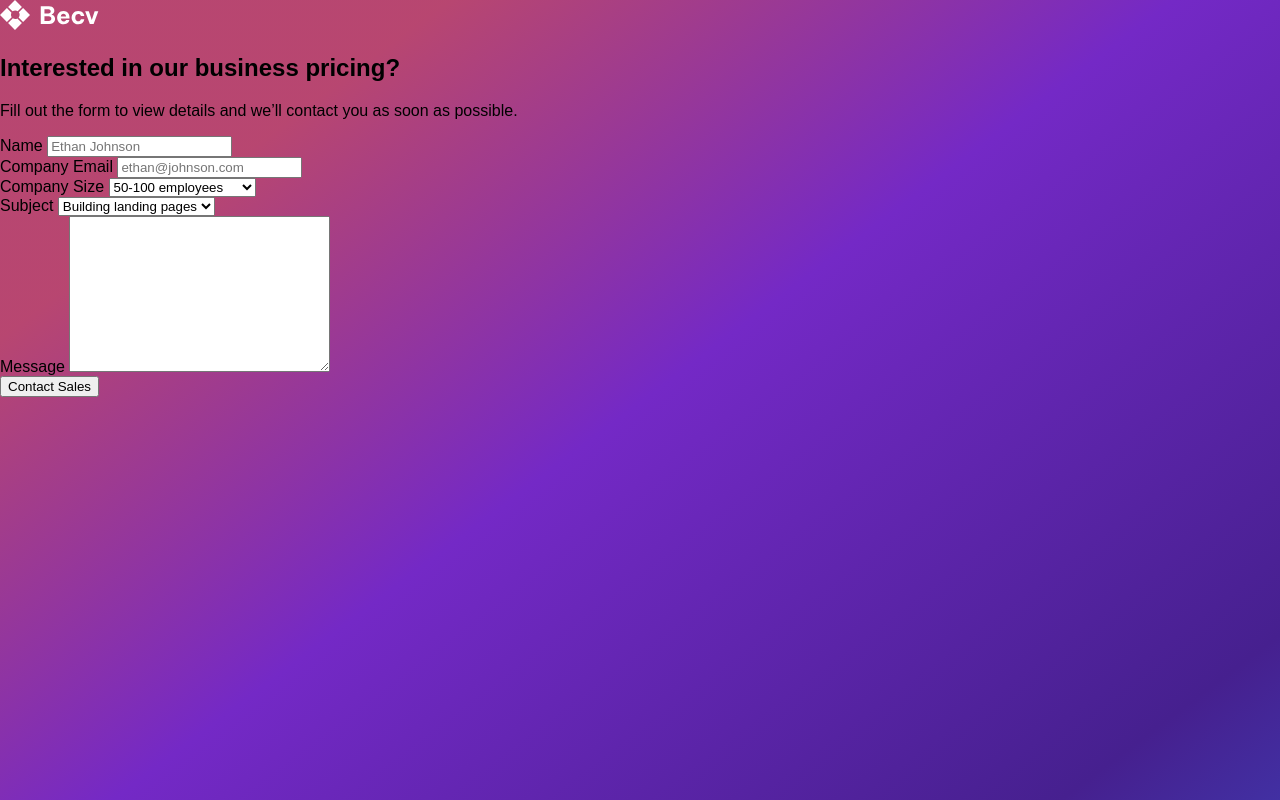
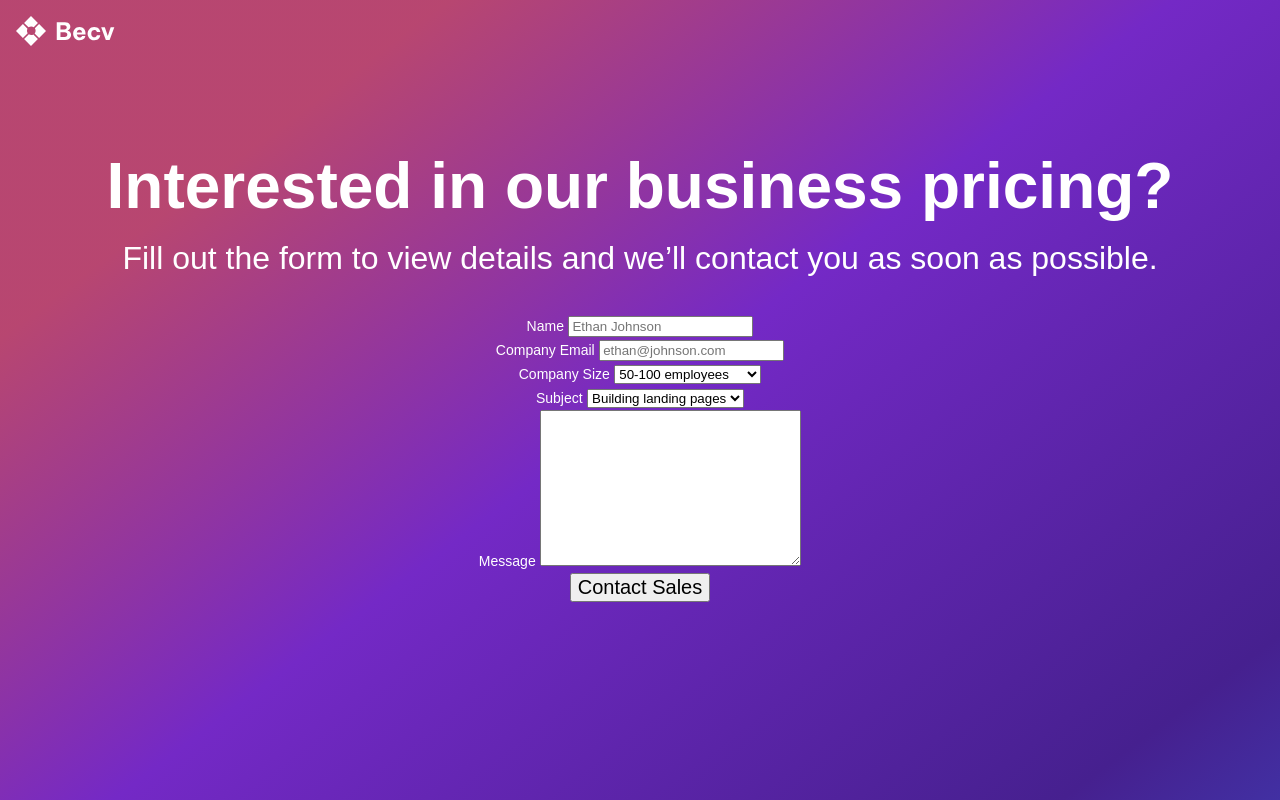
Before and after one commit to savvystrider/contact-page, a plain HTML site: page index.html in a window 1280 px wide. Drawn offline with Linux system fonts and the light colour scheme.

Commit message:
adds basic typography styles and moves header outside of main within html

```diff
--- a/index.html
+++ b/index.html
@@ -13,14 +13,10 @@
     <link rel="stylesheet" href="styles.css" />
   </head>
   <body>
+    <header>
+      <img src="./assets/contact-form-icon.svg" alt="Becv icon" class="logo" />
+    </header>
     <main>
-      <header>
-        <img
-          src="./assets/contact-form-icon.svg"
-          alt="Becv icon"
-          class="logo"
-        />
-      </header>
       <section class="hero">
         <h1>Interested in our business pricing?</h1>
         <p class="subtitle">
--- a/styles.css
+++ b/styles.css
@@ -10,4 +10,42 @@ body {
     background-size: cover;
     background-repeat: no-repeat;
     min-height: 100vh;
+    color: white;
+    line-height: 1.5
 }
+
+input, label, button {
+    font-family: inherit;
+}
+
+label {
+    display: inline-block;
+    font-size: 0.875rem;
+}
+
+h1 {
+    font-size: 2rem;
+    font-size: clamp(2rem, 0rem + 5vw, 4rem);
+    margin-bottom: 0;
+}
+
+p.subtitle {
+    font-size: 1.25rem;
+    font-size: clamp(1.25rem, 0.5rem + 1.875vw, 2rem);
+    margin-top: 0;
+}
+
+.contact-btn {
+    display: inline-block;
+    cursor: pointer;
+    font-size: 1.25rem;
+}
+
+header {
+    padding: 1em;
+}
+
+main {
+    text-align: center;
+    padding: 1em 2em;
+}
```
